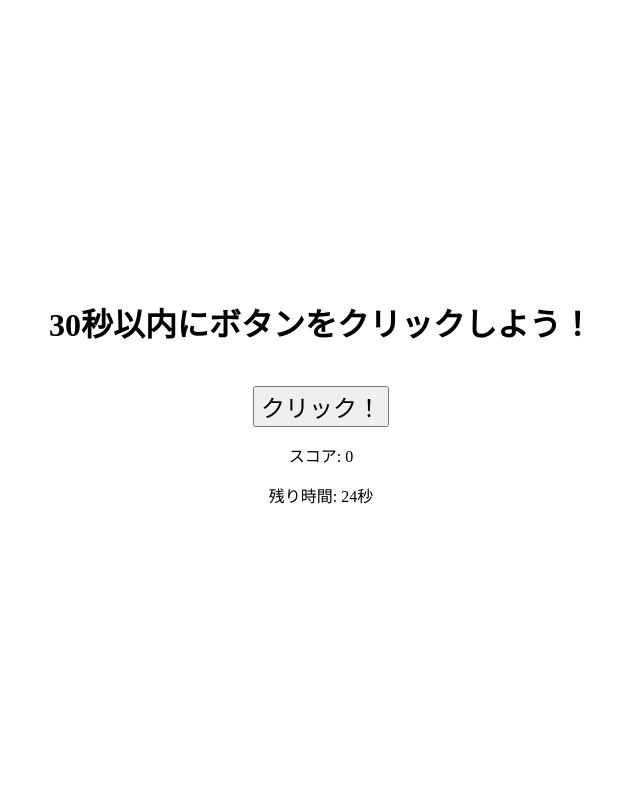
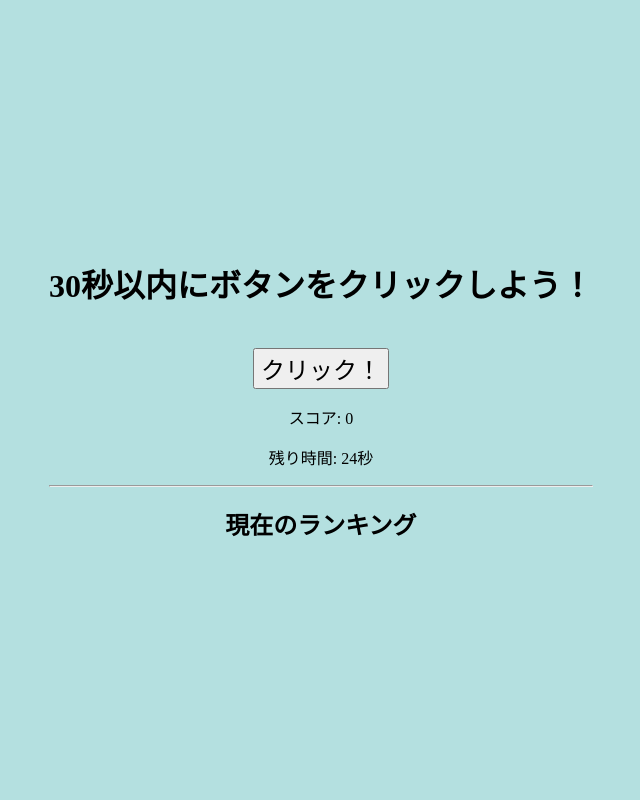
Before and after one commit to hu-san1008/button_game, a Node server app: page / in a window 1280 px wide. Shown: the whole page, without its empty margins (319-959 px from the left). Run offline with Node 20, Linux system fonts and the light colour scheme.

Commit message:
css適用とランキングの表示欄を追加

```diff
--- a/public/styles.css
+++ b/public/styles.css
@@ -1,4 +1,5 @@
 body {
+    background-color: rgb(180, 224, 224);
     display: flex;
     justify-content: center;
     align-items: center;
@@ -13,4 +14,5 @@ body {
 button {
     font-size: 24px;
     margin-top: 20px;
+
 }
--- a/views/index.ejs
+++ b/views/index.ejs
@@ -14,7 +14,11 @@
         <button id="clickButton">クリック！</button>
         <p id="score">スコア: 0</p>
         <p id="timer">残り時間: 30秒</p>
+        <hr>
+    <h2>現在のランキング</h2>
     </div>
+
+
     <script src="script.js"></script>
 </body>
 
```
